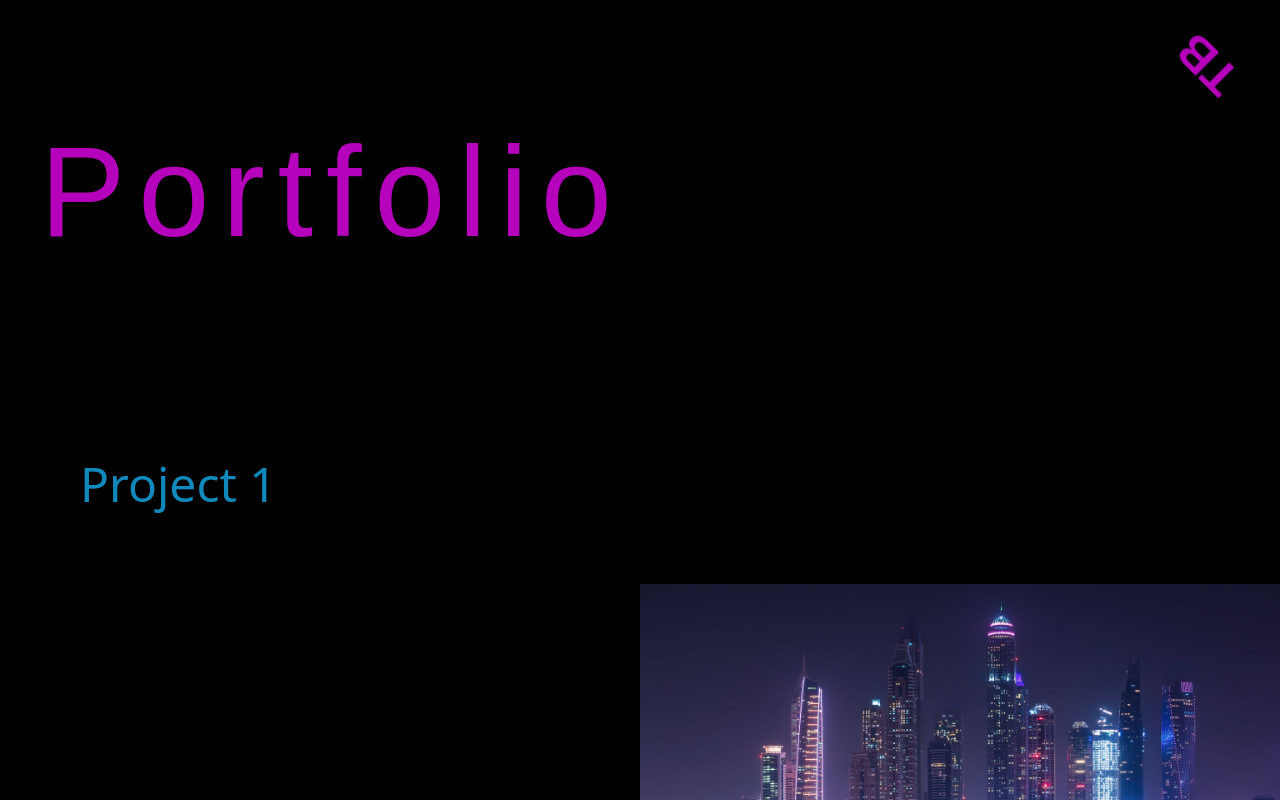
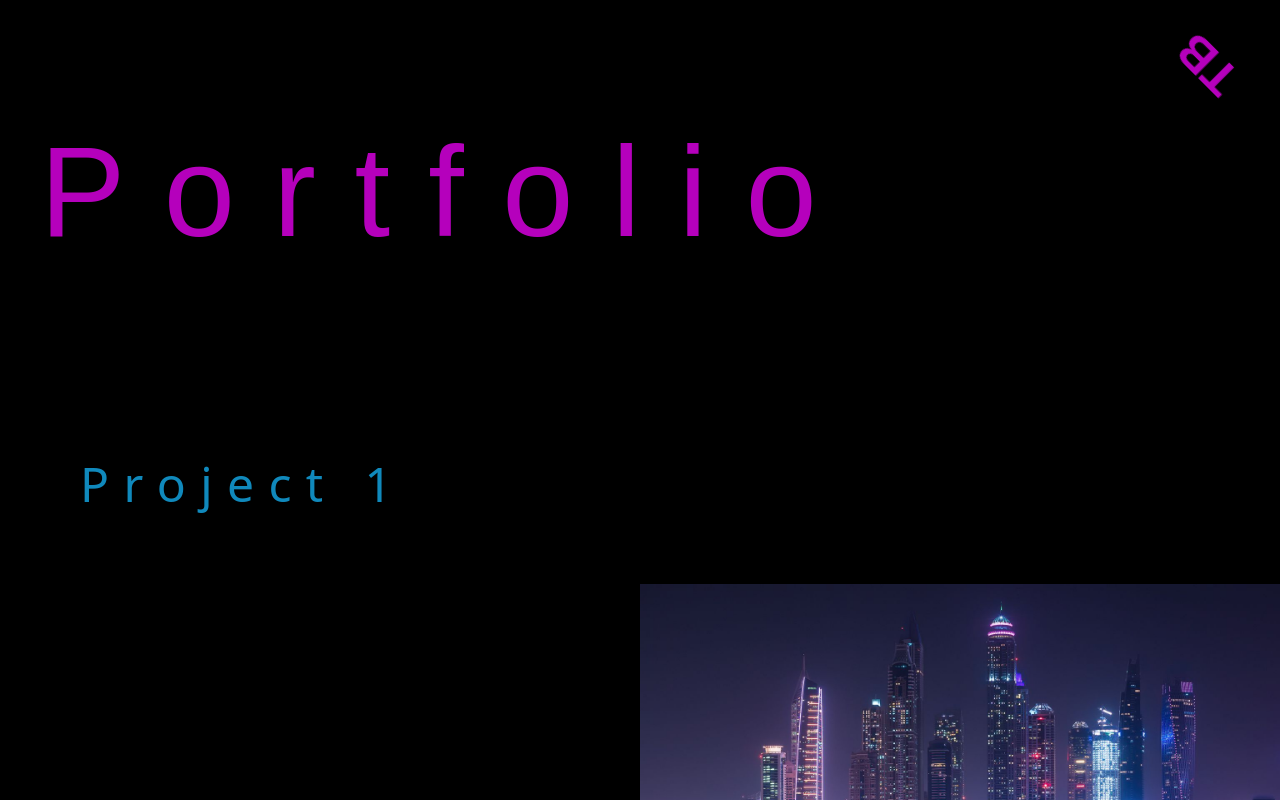
Before and after one commit to beckerjeremy/Portfolio-Tenzing, a Nuxt app: page /portfolio in a window 1280 px wide. Shown: the top 800 px of the page. Built offline with nearby package versions, Linux system fonts and the light colour scheme; a web font is replaced by a local one.

Commit message:
Design changes.

```diff
--- a/components/PortfolioSlider.vue
+++ b/components/PortfolioSlider.vue
@@ -1,6 +1,6 @@
 <template>
     <div class="grid h-screen grid-rows-portfolio sticky" ref="wrapper">
-        <p class="project-title text-blue text-5xl leading-portfolio pl-20 inline-block">{{ title }}</p>
+        <p class="project-title text-blue text-5xl leading-portfolio pl-20 inline-block tracking-title">{{ title }}</p>
         <div class="h-full image-wrapper bg-no-repeat" :style="'background-image:url(' + src + ')'" ref="background"></div>
     </div>
 </template>
--- a/layouts/default.vue
+++ b/layouts/default.vue
@@ -3,9 +3,9 @@
         <div class="fixed top-10 right-10 flex flex-col z-50" @mouseleave="dropdownOpen = false">
             <span class="text-5xl font-bold text-pink font-title self-end logo"  @mouseenter="dropdownOpen = true"><NuxtLink to="/">TB</NuxtLink></span>
             <div class="flex flex-col backdrop-filter backdrop-blur-sm p-2" v-if="dropdownOpen">
-                <NuxtLink class="flex-initial text-5xl text-blue font-title tracking-widest self-end" to="/studio">Studio</NuxtLink>
-                <NuxtLink class="flex-initial text-5xl text-blue font-title tracking-widest self-end" to="/portfolio">Portfolio</NuxtLink>
-                <NuxtLink class="flex-initial text-5xl text-blue font-title tracking-widest self-end" to="/about">About</NuxtLink>
+                <NuxtLink class="flex-initial text-5xl text-blue font-title tracking-widest self-end tracking-title" to="/studio">Studio</NuxtLink>
+                <NuxtLink class="flex-initial text-5xl text-blue font-title tracking-widest self-end tracking-title" to="/portfolio">Portfolio</NuxtLink>
+                <NuxtLink class="flex-initial text-5xl text-blue font-title tracking-widest self-end tracking-title" to="/about">About</NuxtLink>
             </div>
         </div>
         <Nuxt />
--- a/package.json
+++ b/package.json
@@ -11,6 +11,7 @@
   "dependencies": {
     "@nuxtjs/pwa": "^3.3.5",
     "core-js": "^3.15.1",
+    "lodash-cli": "^4.17.5",
     "nuxt": "^2.15.7",
     "three": "^0.131.3"
   },
--- a/pages/about.vue
+++ b/pages/about.vue
@@ -3,7 +3,7 @@
         <div class="grid grid-cols-about gap-16 items-center h-screen">
             <img class="h-screen object-cover" src="/tenzing.png" alt="">
             <div>
-                <h2 class="text-9xl text-green font-title tracking-widest py-10">About</h2>
+                <h2 class="text-9xl text-green font-title tracking-widest py-10 tracking-title font-light">About</h2>
                 <p class="text-3xl text-lightPink pr-20">Lorem ipsum dolor sit amet, consetetur sadipscing elitr, sed diam nonumy eirmod tempor invidunt ut labore et dolore magna aliquyam erat, sed diam voluptua. At vero eos et accusam et justo duo dolores et ea rebum. Stet clita k.Lorem ipsum dolor sit amet, consetetur sadipscing elitr, sed diam nonumy eirmod tempor invidunt  et accusam et justo duo dolores et ea rebum. Stet clita kasd gubergren, no sea takimata sanctus est Lorem ipsum dolor sit amet. Lorem ipsum dolor sit amet, consetetur sadipscing elitr, sed diam nonumy eirmod tempor invidunt ut labore et dolore magna aliquyam erat, sed diam voluptua. At vero eos </p>
             </div>
         </div>
--- a/pages/portfolio.vue
+++ b/pages/portfolio.vue
@@ -1,6 +1,6 @@
 <template>
-    <div>
-        <h2 class="text-9xl text-pink font-title tracking-widest py-32 px-10">Portfolio</h2>
+    <div class="pb-20">
+        <h2 class="text-9xl text-pink font-title tracking-widest py-32 px-10 tracking-title font-light">Portfolio</h2>
 
         <portfolio-slider src="/slide1.jpg" title="Project 1" />
         <portfolio-slider src="/slide1.jpg" title="Project 2" />
--- a/pages/studio.vue
+++ b/pages/studio.vue
@@ -1,6 +1,6 @@
 <template>
     <div class="mx-auto px-10">
-        <h2 class="text-9xl text-blue font-title tracking-widest py-32">Studio</h2>
+        <h2 class="text-9xl text-blue font-title tracking-widest py-32 tracking-title font-light">Studio</h2>
 
         <div class="grid grid-cols-studio gap-x-4 gap-y-96 p-20">
             <img src="/studio/image1.png">
--- a/tailwind.config.js
+++ b/tailwind.config.js
@@ -9,6 +9,9 @@ module.exports = {
       fontFamily: {
         title: ['Lao', 'sans-serif'],
         text: ['Khmer', 'sans-serif'],
+      },
+      letterSpacing: {
+        'title': '.3em',
       },
       extend: {
         gridTemplateRows: {
```
Also changed, not shown: 1 other file (tests, documents, lock files or other folders).
